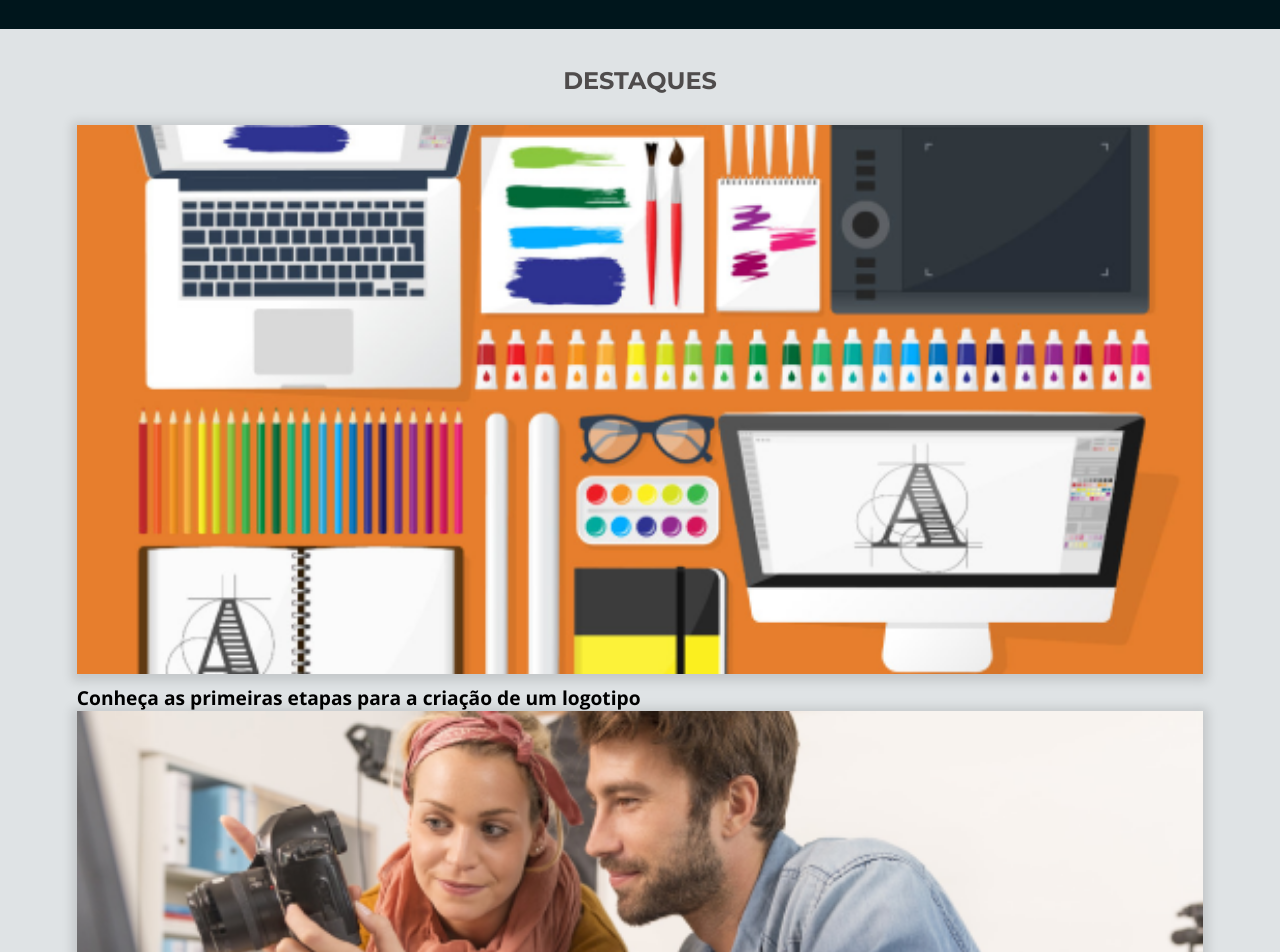
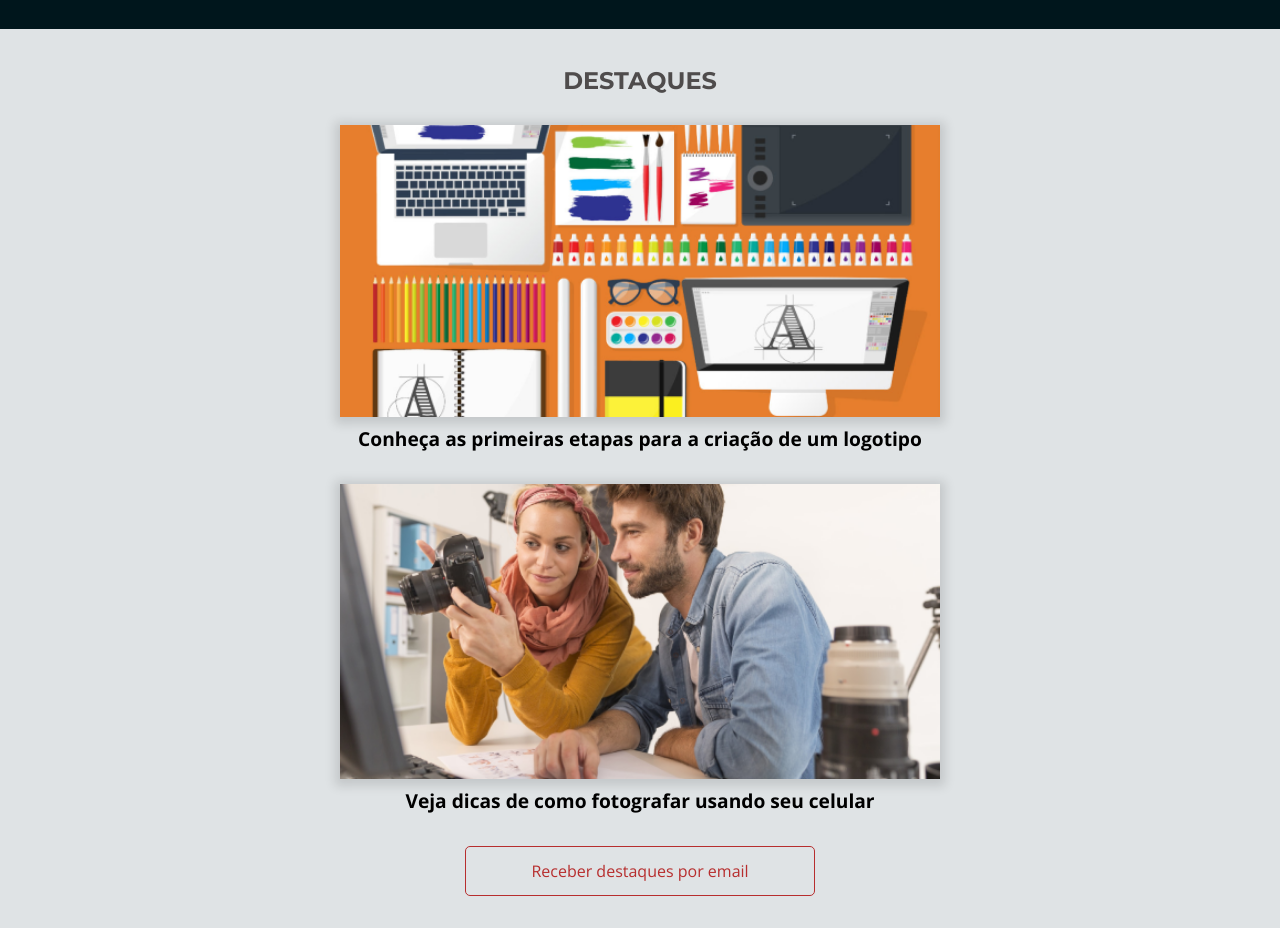
Before and after one commit to xjeansantana/projeto-mobile-first, a plain HTML site: page index.html in a window 1280 px wide. Shown: the part 380-1332 px from the top of the page. After the commit the page ends 1308 px from the top, so only its background shows below. Drawn offline with nearby package versions, Linux system fonts and the light colour scheme.

Commit message:
Correção de bug nome da classe e largura da imagem

```diff
--- a/css/destaques.css
+++ b/css/destaques.css
@@ -1,16 +1,18 @@
-.destaques{
+.destaques {
     background-color: var(--azul-claro);
+
     padding-top: 2.5rem;
-    padding-bottom: 2.5rem;
+    padding-bottom: 2rem;
 }
 
-.destaques__titulo{
+.destaques__titulo {
     color: var(--cinza-escuro);
     font-weight: 700;
     font-size: 1.5rem;
     font-family: var(--montserrat);
     text-transform: uppercase;
     text-align: center;
+
     margin-bottom: 2rem;
 }
 
@@ -18,23 +20,29 @@
     display: flex;
     flex-direction: column;
     align-items: center;
+
     margin-bottom: 2rem;
 }
 
-.destaques__painel-imagem{
-    width: 100%;
+.destaques__painel-imagem {
+    width: 100vw;
+    max-width: 600px;
+
     box-shadow: 0 2px 10px 5px #00000020;
+
     margin-bottom: .5rem;
 }
 
-.destaques__painel-texto{
+.destaques__painel-texto {
     font-weight: 700;
     font-size: 1.2rem;
     line-height: normal;
 }
-.destaques__botao{
+
+.destaques__botao {
     color: var(--vermelho-forte);
 
-    border-color: var(--vermelhor-forte);
-    margin: 0 auto;;
+    border-color: var(--vermelho-forte);
+
+    margin: 0 auto;
 }
--- a/index.html
+++ b/index.html
@@ -33,7 +33,7 @@
     </header>
     <main>
         <section class="chamada container">
-            <h1 class="chamada__titulo">Aplicativos na medida</h1>
+            <h1 class="chamada__titulo">Aplicativos Na Medida</h1>
             <p class="chamada__texto">Apeperia tem um jeito inovador de comparar e montar aplicativos para pequenas e médias empresas.</p>
             <a href="#" class="chamada__botao botao">Conheça os planos</a>
         </section>
@@ -41,18 +41,18 @@
         <section class="destaques container">
             <h2 class="destaques__titulo">Destaques</h2>
             <a href="#">
-                <figure class="destaques_painel">
+                <figure class="destaques__painel">
                     <img src="img/comecando-criar-logotipo.png" alt="Painel do post sobre criação de logotipo" class="destaques__painel-imagem">
                     <figcaption class="destaques__painel-texto">Conheça as primeiras etapas para a criação de um logotipo</figcaption>
                 </figure>
             </a>
             <a href="#">
-                <figure class="destaques_painel">
+                <figure class="destaques__painel">
                     <img src="img/dicas-fotografia.png" alt="Painel do post sobre fotografia com celular" class="destaques__painel-imagem">
                     <figcaption class="destaques__painel-texto">Veja dicas de como fotografar usando seu celular</figcaption>
                 </figure>
             </a>
-            <a href="" class="destaques__botao botao">Receber destaques por email</a>
+            <a href="#" class="destaques__botao botao">Receber destaques por email</a>
         </section>
     </main>
 </body>
```
Also changed, not shown: 1 other file.
